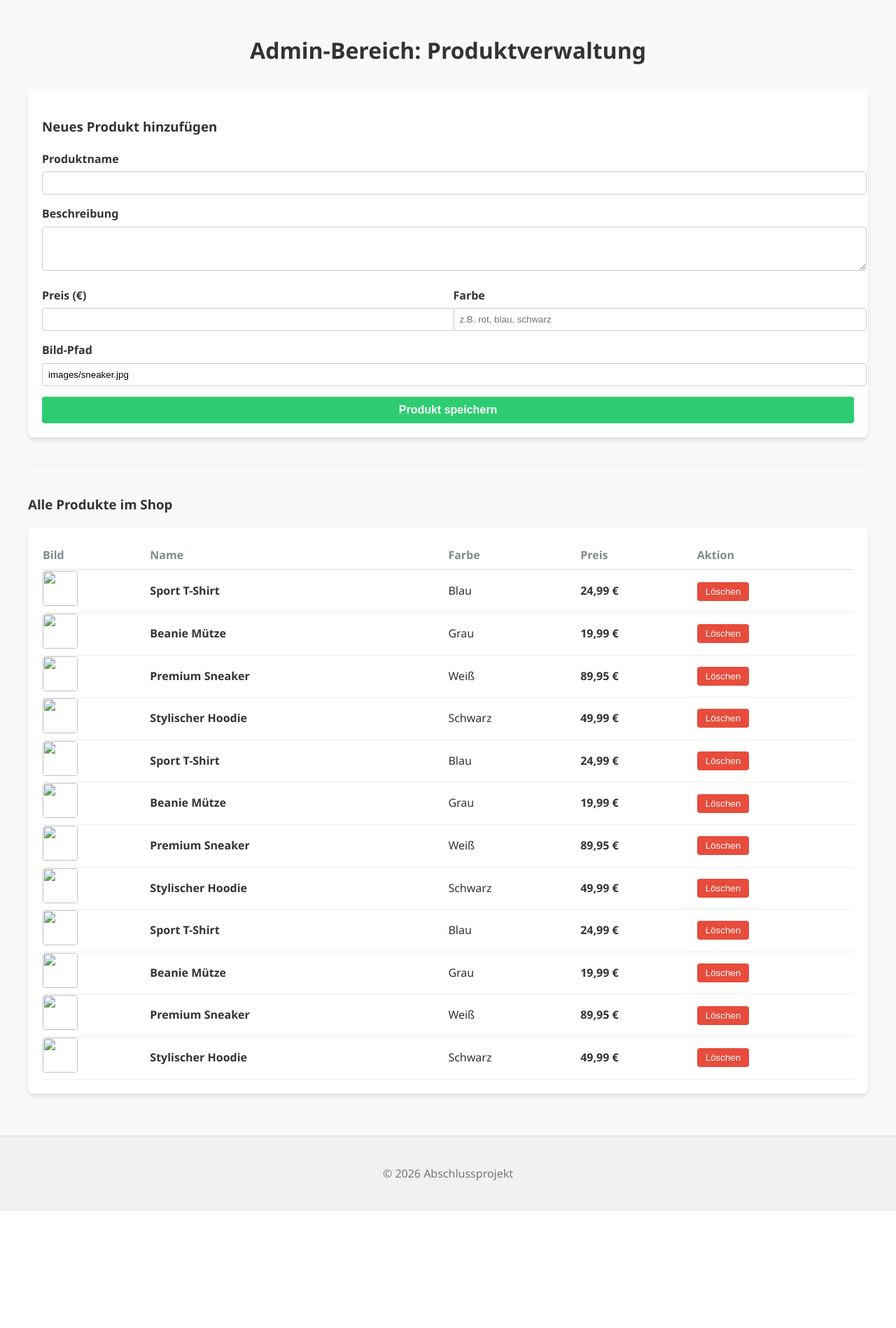
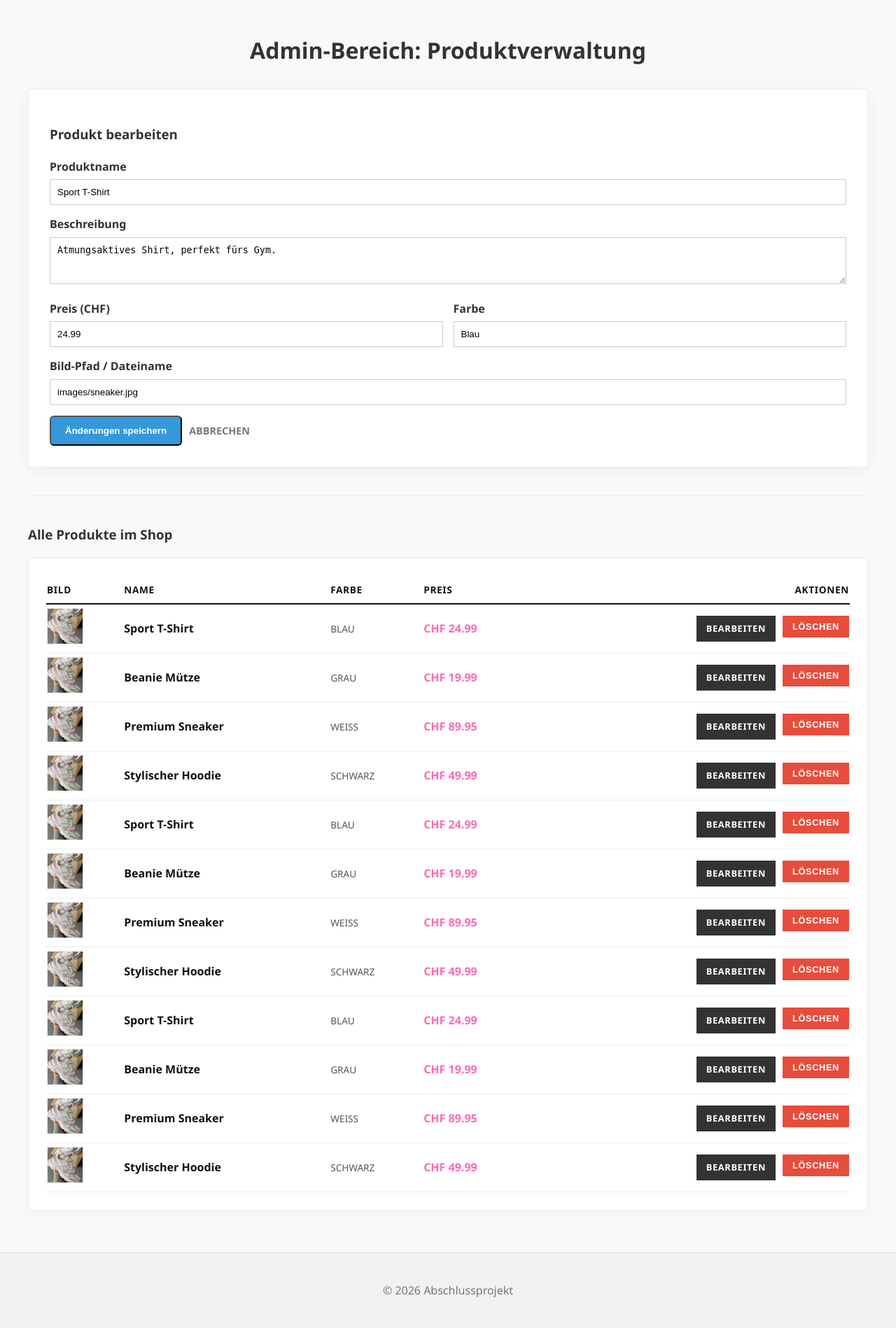
Before and after one commit to tomicnaima/Abschlussprojekt_2026_API-2_naitom_Board_OnlineShop, a PHP site: page /admin_products.php?edit_id=12 in a window 1280 px wide. Shown: the part 105-2003 px from the top of the page at 70% size. Before the commit the page ends 1836 px from the top, so only its background shows below. Run offline with PHP 8.4, Linux system fonts and the light colour scheme; the visitor is signed in with stand-in values (Sample User, id 1); data comes from the database, SQL or seed files in the repository; data that the repository does not hold is empty.

Commit message:
add final admin products

```diff
--- a/admin_products.php
+++ b/admin_products.php
@@ -1,46 +1,101 @@
 <?php
+/**
+ * Author: Naima Tomic
+ * Date: 2026-06-25
+ * Version: 1.4
+ * Description: Admin-Produktverwaltung (CRUD). Erstellt die 'image'-Spalte
+ * automatisch, falls sie in der SQLite-Datenbank fehlt.
+ * Project: Individuelles Abschlussprojekt BLJ - OnlineShop
+ */
+
 session_start();
 include 'includes/header.php';
 
-//  Nur für Admins
+// Nur für Admins
 if (!isset($_SESSION['user_role']) || $_SESSION['user_role'] !== 'admin') {
     echo "<main class='container'><p style='color:red; font-weight:bold;'>Zugriff verweigert! Du bist kein Admin.</p></main>";
     include 'includes/footer.php';
     exit();
 }
 
+$editProduct = null;
+
 try {
     $db = new PDO('sqlite:database.sqlite');
     $db->setAttribute(PDO::ATTR_ERRMODE, PDO::ERRMODE_EXCEPTION);
 
+    // AUTOMATISCHER DATENBANK-CHECK: Prüfen ob die Spalte 'image' existiert
+    $checkColumn = $db->query("PRAGMA table_info(products)")->fetchAll(PDO::FETCH_ASSOC);
+    $hasImageColumn = false;
+    foreach ($checkColumn as $column) {
+        if ($column['name'] === 'image') {
+            $hasImageColumn = true;
+            break;
+        }
+    }
+
+    // Wenn die Spalte fehlt, fügen wir sie jetzt automatisch hinzu!
+    if (!$hasImageColumn) {
+        $db->exec("ALTER TABLE products ADD COLUMN image TEXT DEFAULT 'images/sneaker.jpg'");
+    }
+
     // ==========================================
-    // LOGIK FÜR ISSUE #8: PRODUKT ERSTELLEN (hier ai für hilfe benutzt)
+    // 1. PRODUKT ERSTELLEN
     // ==========================================
     if ($_SERVER['REQUEST_METHOD'] === 'POST' && isset($_POST['action']) && $_POST['action'] === 'create') {
         $name = trim($_POST['name']);
         $description = trim($_POST['description']);
         $price = floatval($_POST['price']);
         $color = trim($_POST['color']);
-        $image = trim($_POST['image']); // Pfad zum Bild, z.B. images/sneaker.jpg
+        $image = trim($_POST['image']);
 
         if (!empty($name) && $price > 0) {
             $insertStmt = $db->prepare("INSERT INTO products (name, description, price, color, image) VALUES (?, ?, ?, ?, ?)");
             $insertStmt->execute([$name, $description, $price, $color, $image]);
-            echo "<p style='color:green; font-weight:bold; text-align:center;'>Produkt erfolgreich hinzugefügt!</p>";
+            echo "<p style='color:green; font-weight:bold; text-align:center; margin-top:20px;'>Produkt erfolgreich hinzugefügt!</p>";
         }
     }
 
+    // ==========================================
+    // 2. PRODUKT AKTUALISIEREN (UPDATE)
+    // ==========================================
+    if ($_SERVER['REQUEST_METHOD'] === 'POST' && isset($_POST['action']) && $_POST['action'] === 'update') {
+        $productId = intval($_POST['product_id']);
+        $name = trim($_POST['name']);
+        $description = trim($_POST['description']);
+        $price = floatval($_POST['price']);
+        $color = trim($_POST['color']);
+        $image = trim($_POST['image']);
 
-    // PRODUKT LÖSCHEN
+        if (!empty($name) && $price > 0) {
+            $updateStmt = $db->prepare("UPDATE products SET name = ?, description = ?, price = ?, color = ?, image = ? WHERE id = ?");
+            $updateStmt->execute([$name, $description, $price, $color, $image, $productId]);
+            echo "<p style='color:green; font-weight:bold; text-align:center; margin-top:20px;'>Produkt erfolgreich aktualisiert!</p>";
+        }
+    }
+
+    // ==========================================
+    // 3. PRODUKT LÖSCHEN
+    // ==========================================
     if ($_SERVER['REQUEST_METHOD'] === 'POST' && isset($_POST['action']) && $_POST['action'] === 'delete') {
         $productId = intval($_POST['product_id']);
 
         $deleteStmt = $db->prepare("DELETE FROM products WHERE id = ?");
         $deleteStmt->execute([$productId]);
-        echo "<p style='color:red; font-weight:bold; text-align:center;'>Produkt gelöscht!</p>";
+        echo "<p style='color:red; font-weight:bold; text-align:center; margin-top:20px;'>Produkt gelöscht!</p>";
     }
 
-    // ALLE PRODUKTE LADEN (ANZEIGEN)
+    // ==========================================
+    // 4. PRÜFEN OB EIN PRODUKT BEARBEITET WERDEN SOLL
+    // ==========================================
+    if (isset($_GET['edit_id'])) {
+        $editId = intval($_GET['edit_id']);
+        $editStmt = $db->prepare("SELECT * FROM products WHERE id = ?");
+        $editStmt->execute([$editId]);
+        $editProduct = $editStmt->fetch(PDO::FETCH_ASSOC);
+    }
+
+    // ALLE PRODUKTE FÜR DIE TABELLE LADEN
     $stmt = $db->query("SELECT * FROM products ORDER BY id DESC");
     $products = $stmt->fetchAll(PDO::FETCH_ASSOC);
 
@@ -52,77 +107,88 @@ try {
 <main class="container">
     <h2>Admin-Bereich: Produktverwaltung</h2>
 
-    <!-- FORMULAR: NEUES PRODUKT HINZUFÜGEN (issue 8) -->
-    <div style="background: white; padding: 20px; border-radius: 8px; box-shadow: 0 4px 6px rgba(0,0,0,0.1); margin-bottom: 40px;">
-        <h3>Neues Produkt hinzufügen</h3>
+    <div style="background: white; padding: 30px; border-radius: 0px; box-shadow: 0 4px 20px rgba(0,0,0,0.05); margin-bottom: 40px; border: 1px solid #eee;">
+        <h3><?= $editProduct ? 'Produkt bearbeiten' : 'Neues Produkt hinzufügen' ?></h3>
+
         <form action="admin_products.php" method="POST" style="display: flex; flex-direction: column; gap: 15px;">
-            <input type="hidden" name="action" value="create">
+            <input type="hidden" name="action" value="<?= $editProduct ? 'update' : 'create' ?>">
+            <?php if ($editProduct): ?>
+                <input type="hidden" name="product_id" value="<?= $editProduct['id'] ?>">
+            <?php endif; ?>
 
             <div>
                 <label style="display:block; font-weight:bold; margin-bottom:5px;">Produktname</label>
-                <input type="text" name="name" required style="width:100%; padding:8px; border:1px solid #ccc; border-radius:4px;">
+                <input type="text" name="name" required value="<?= $editProduct ? htmlspecialchars($editProduct['name']) : '' ?>" style="width:100%; padding:10px; border:1px solid #ccc; box-sizing:border-box;">
             </div>
 
             <div>
                 <label style="display:block; font-weight:bold; margin-bottom:5px;">Beschreibung</label>
-                <textarea name="description" rows="3" style="width:100%; padding:8px; border:1px solid #ccc; border-radius:4px;"></textarea>
+                <textarea name="description" rows="3" style="width:100%; padding:10px; border:1px solid #ccc; box-sizing:border-box;"><?= $editProduct ? htmlspecialchars($editProduct['description']) : '' ?></textarea>
             </div>
 
             <div style="display: flex; gap: 15px;">
                 <div style="flex: 1;">
-                    <label style="display:block; font-weight:bold; margin-bottom:5px;">Preis (€)</label>
-                    <input type="number" step="0.01" name="price" required style="width:100%; padding:8px; border:1px solid #ccc; border-radius:4px;">
+                    <label style="display:block; font-weight:bold; margin-bottom:5px;">Preis (CHF)</label>
+                    <input type="number" step="0.01" name="price" required value="<?= $editProduct ? htmlspecialchars($editProduct['price']) : '' ?>" style="width:100%; padding:10px; border:1px solid #ccc; box-sizing:border-box;">
                 </div>
                 <div style="flex: 1;">
                     <label style="display:block; font-weight:bold; margin-bottom:5px;">Farbe</label>
-                    <input type="text" name="color" placeholder="z.B. rot, blau, schwarz" style="width:100%; padding:8px; border:1px solid #ccc; border-radius:4px;">
+                    <input type="text" name="color" value="<?= $editProduct ? htmlspecialchars($editProduct['color']) : '' ?>" placeholder="z.B. rot, blau, schwarz" style="width:100%; padding:10px; border:1px solid #ccc; box-sizing:border-box;">
                 </div>
             </div>
 
             <div>
-                <label style="display:block; font-weight:bold; margin-bottom:5px;">Bild-Pfad</label>
-                <input type="text" name="image" value="images/sneaker.jpg" placeholder="images/produktname.jpg" style="width:100%; padding:8px; border:1px solid #ccc; border-radius:4px;">
+                <label style="display:block; font-weight:bold; margin-bottom:5px;">Bild-Pfad / Dateiname</label>
+                <input type="text" name="image" value="<?= $editProduct ? htmlspecialchars($editProduct['image']) : 'images/sneaker.jpg' ?>" style="width:100%; padding:10px; border:1px solid #ccc; box-sizing:border-box;">
             </div>
 
-            <button type="submit" class="btn" style="background:#2ecc71; color:white; border:none; padding:10px; font-size:1rem; cursor:pointer; border-radius:4px;">
-                Produkt speichern
+            <div style="display: flex; gap: 10px; align-items: center;">
+                <button type="submit" class="btn">
+                    <?= $editProduct ? 'Änderungen speichern' : 'Produkt speichern' ?>
                 </button>
+                <?php if ($editProduct): ?>
+                    <a href="admin_products.php" style="color: #777; text-decoration: none; font-size: 0.9rem; font-weight: bold; text-transform: uppercase;">Abbrechen</a>
+                <?php endif; ?>
+            </div>
         </form>
     </div>
 
     <hr style="border: 0; height: 1px; background: #eee; margin: 40px 0;">
 
-    <!-- TABELLE: VORHANDENE PRODUKTE ANZEIGEN & LÖSCHEN  -->
     <h3>Alle Produkte im Shop</h3>
-    <div style="background: white; padding: 20px; border-radius: 8px; box-shadow: 0 4px 6px rgba(0,0,0,0.1); overflow-x: auto;">
+    <div style="background: white; padding: 25px; border-radius: 0px; box-shadow: 0 4px 20px rgba(0,0,0,0.03); overflow-x: auto; border: 1px solid #eee;">
         <table style="width: 100%; border-collapse: collapse; text-align: left;">
             <thead>
-                <tr style="border-bottom: 2px solid #eee; height: 40px; color: #7f8c8d;">
+                <tr style="border-bottom: 2px solid #111; height: 40px; color: #111; text-transform: uppercase; font-size: 0.85rem; letter-spacing: 0.05em;">
                     <th>Bild</th>
                     <th>Name</th>
                     <th>Farbe</th>
                     <th>Preis</th>
-                    <th>Aktion</th>
+                    <th style="text-align: right;">Aktionen</th>
                 </tr>
             </thead>
             <tbody>
                 <?php foreach ($products as $product): ?>
-                    <tr style="border-bottom: 1px solid #eee; height: 60px;">
+                    <tr style="border-bottom: 1px solid #eee; height: 70px;">
                         <td>
-                            <img src="<?php echo htmlspecialchars($product['image']); ?>" alt="" style="width: 50px; height: 50px; object-fit: cover; border-radius: 4px;">
+                            <img src="<?php echo htmlspecialchars($product['image']); ?>" alt="" style="width: 50px; height: 50px; object-fit: cover; border: 1px solid #eee;">
                         </td>
-                        <td style="font-weight: bold;"><?php echo htmlspecialchars($product['name']); ?></td>
-                        <td><?php echo htmlspecialchars($product['color']); ?></td>
-                        <td style="font-weight: bold;"><?php echo number_format($product['price'], 2, ',', '.'); ?> €</td>
-                        <td>
-                            <!-- Löschen Button als Mini-Formular -->
-                            <form action="admin_products.php" method="POST" onsubmit="return confirm('Produkt wirklich löschen?');">
+                        <td style="font-weight: bold; color: #111;"><?php echo htmlspecialchars($product['name']); ?></td>
+                        <td style="color: #555; text-transform: uppercase; font-size: 0.85rem;"><?php echo htmlspecialchars($product['color']); ?></td>
+                        <td style="font-weight: bold; color: #FF69B4;">CHF <?php echo number_format($product['price'], 2, '.', '\''); ?></td>
+                        <td style="text-align: right;">
+                            <div style="display: inline-flex; gap: 10px; justify-content: flex-end;">
+                                <a href="admin_products.php?edit_id=<?php echo $product['id']; ?>" style="background: #333; color: white; text-decoration: none; padding: 8px 14px; font-size: 0.8rem; font-weight: bold; text-transform: uppercase; letter-spacing: 0.05em;">
+                                    Bearbeiten
+                                </a>
+                                <form action="admin_products.php" method="POST" onsubmit="return confirm('Produkt wirklich löschen?');" style="margin: 0;">
                                     <input type="hidden" name="action" value="delete">
                                     <input type="hidden" name="product_id" value="<?php echo $product['id']; ?>">
-                                <button type="submit" style="background: #e74c3c; color: white; border: none; padding: 6px 12px; cursor: pointer; border-radius: 4px;">
+                                    <button type="submit" style="background: #e74c3c; color: white; border: none; padding: 8px 14px; font-size: 0.8rem; font-weight: bold; text-transform: uppercase; letter-spacing: 0.05em; cursor: pointer;">
                                         Löschen
                                     </button>
                                 </form>
+                            </div>
                         </td>
                     </tr>
                 <?php endforeach; ?>
```
Lines whose indentation alone changed are shown as unchanged.
